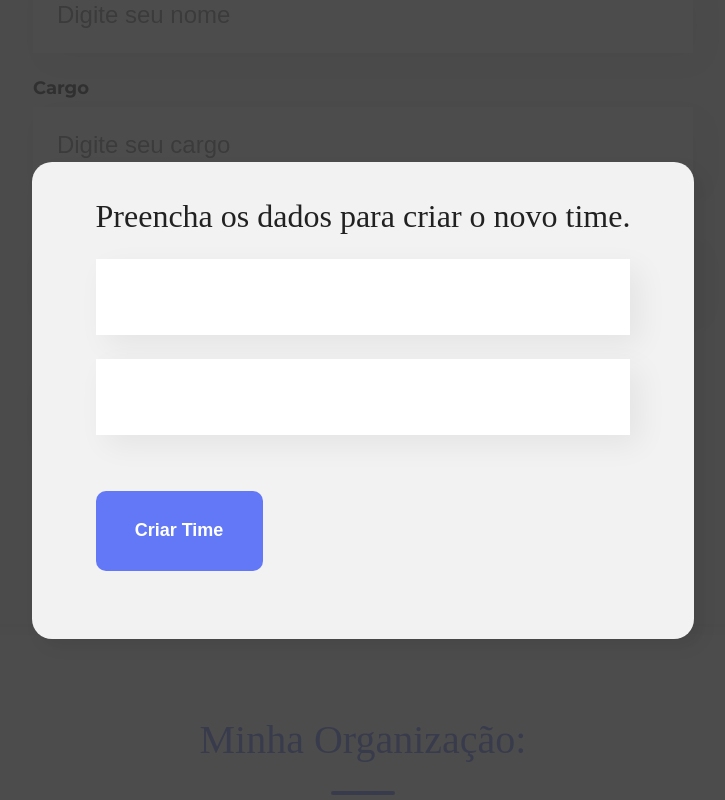
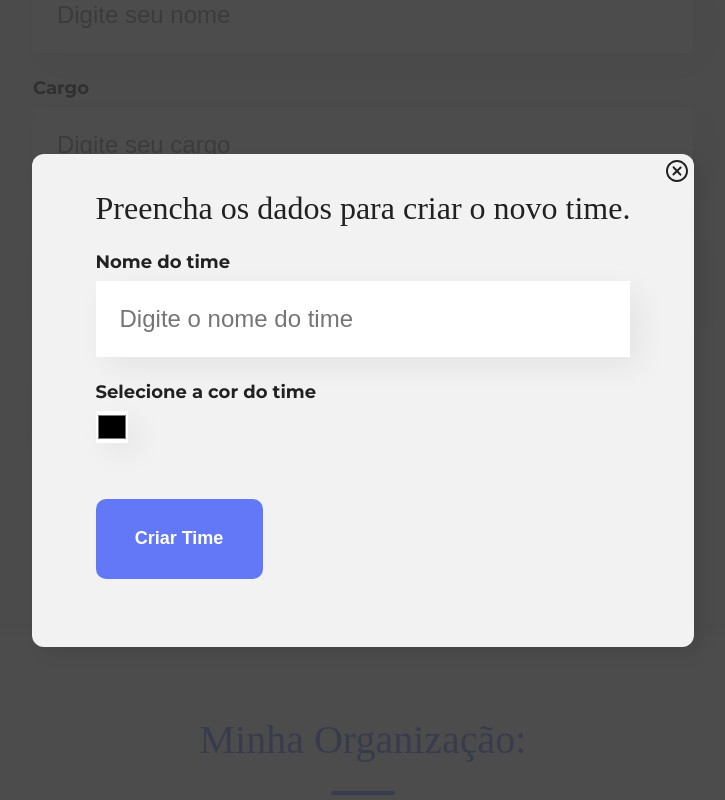
Before and after one commit to ArseniumGX/organo, a React (Vite) app: page / in a window 1280 px wide. Both pictures are taken after a click on the icon 942 px from the left and 1128 px from the top of the page. Shown: the part 728-1528 px from the top of the page, without its empty margins (277-1002 px from the left). Built offline with nearby package versions, Linux system fonts and the light colour scheme.

Commit message:
feat(Time): modal add time finalizado

```diff
--- a/src/App.jsx
+++ b/src/App.jsx
@@ -60,6 +60,10 @@ function App() {
     setcolaboradores([...colaboradores, colaborador]);
   };
 
+  const onSumitNewTime = (time) => {
+    setTimes([...times, { id: uuid(), ...time }]);
+  };
+
   const deleteColaborador = (id) => {
     setcolaboradores(
       colaboradores.filter((colaborador) => id !== colaborador.id)
@@ -78,13 +82,14 @@ function App() {
   };
 
   useEffect(() => {
-    console.info({ colaboradores, modalVisibilidade });
+    console.info({ colaboradores, modalVisibilidade, times });
   });
 
   return (
     <div className="App">
       <Banner />
       <ModalNewTime
+        onSumitNewTime={onSumitNewTime}
         modalOpen={modalOpen}
         visibilidadeModal={modalVisibilidade}
       />
--- a/src/components/ModalNewTime/ModalNewTime.jsx
+++ b/src/components/ModalNewTime/ModalNewTime.jsx
@@ -1,16 +1,47 @@
+import { useState } from "react";
+import { CgCloseO } from "react-icons/cg";
+import { v4 as uuid } from "uuid";
 import style from "./ModalNewTime.module.scss";
 import { TextField, Button } from "../";
-export function ModalNewTime({ modalOpen, visibilidadeModal }) {
+
+export function ModalNewTime({ modalOpen, visibilidadeModal, onSumitNewTime }) {
+  const [time, setTime] = useState({
+    name: "",
+    color: "#000000"
+  });
+
+  const onSubmitTime = (e) => {
+    e.preventDefault();
+    onSumitNewTime(time);
+    modalOpen();
+  };
+
   return (
     <div
       className={style.modal}
       style={{ "--visibilidade": visibilidadeModal }}
-      onClick={() => modalOpen()}
     >
-      <form>
+      <form onSubmit={onSubmitTime}>
+        <CgCloseO className={style.btnClose} onClick={() => modalOpen()} />
         <h2>Preencha os dados para criar o novo time.</h2>
-        <TextField required={true} />
-        <TextField required={true} />
+        <TextField
+          label="Nome do time"
+          name="name"
+          value={time.name}
+          required={true}
+          type="text"
+          placeholder="Digite o nome do time"
+          onChange={(e) => setTime({ ...time, name: e })}
+        />
+        <TextField
+          label="Selecione a cor do time"
+          name="color"
+          value={time.color}
+          required={true}
+          type="color"
+          placeholder="Digite o nome do time"
+          onChange={(e) => setTime({ ...time, color: e })}
+        />
         <Button>
           <p>Criar Time</p>
         </Button>
--- a/src/components/ModalNewTime/ModalNewTime.module.scss
+++ b/src/components/ModalNewTime/ModalNewTime.module.scss
@@ -13,9 +13,24 @@
   form {
     padding: 36px 64px;
     max-width: 80%;
-    border-radius: 20px;
+    border-radius: 12px;
     box-shadow: 8px 8px 16px 0px rgba(0, 0, 0, 0.08);
     background-color: #f2f2f2;
+    position: relative;
+
+    .btnClose {
+      font-size: 24px;
+      position: absolute;
+      top: 5px;
+      right: 5px;
+      color: #212121;
+      cursor: pointer;
+      transition: 300ms ease;
+
+      &:hover {
+        transform: rotate(180deg);
+      }
+    }
 
     h2 {
       color: #212121;
--- a/src/components/TextField/TextField.jsx
+++ b/src/components/TextField/TextField.jsx
@@ -1,17 +1,25 @@
 import style from "./TextField.module.scss";
 
-export function TextField(props) {
+export function TextField({
+  label,
+  name,
+  value,
+  required,
+  type,
+  placeholder,
+  onChange
+}) {
   return (
     <div className={style.campo_texto}>
-			<label htmlFor={props.name}>{props.label}</label>
+      <label htmlFor={name}>{label}</label>
       <input
-				value={props.value}
-				onChange={(e) => props.onChange(e.target.value)}
-				id={props.name}
-				name={props.name}
-				required={props.required}
-				type={props.type}
-				placeholder={props.placeholder}
+        value={value}
+        onChange={(e) => onChange(e.target.value)}
+        id={name}
+        name={name}
+        required={required}
+        type={type}
+        placeholder={placeholder}
       />
     </div>
   );
--- a/src/components/TextField/TextField.module.scss
+++ b/src/components/TextField/TextField.module.scss
@@ -19,4 +19,12 @@
     box-sizing: border-box;
     outline: none;
   }
+
+  input[type="color"] {
+    padding: 0;
+    margin: 0;
+    block-size: 32px;
+    inline-size: 32px;
+    appearance: text;
   }
+}
```
Lines whose indentation alone changed are shown as unchanged.
